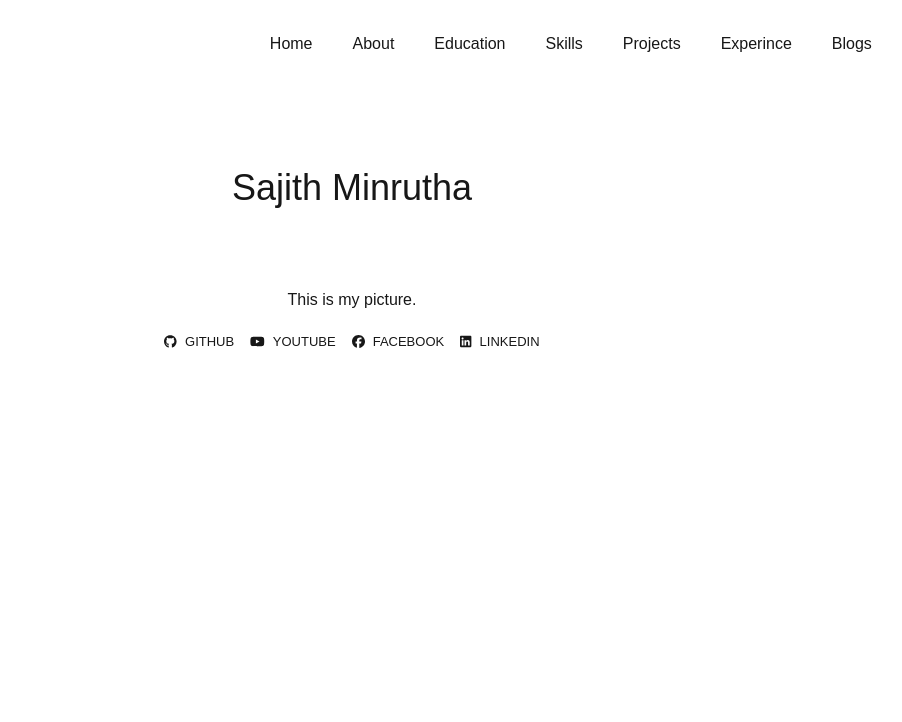
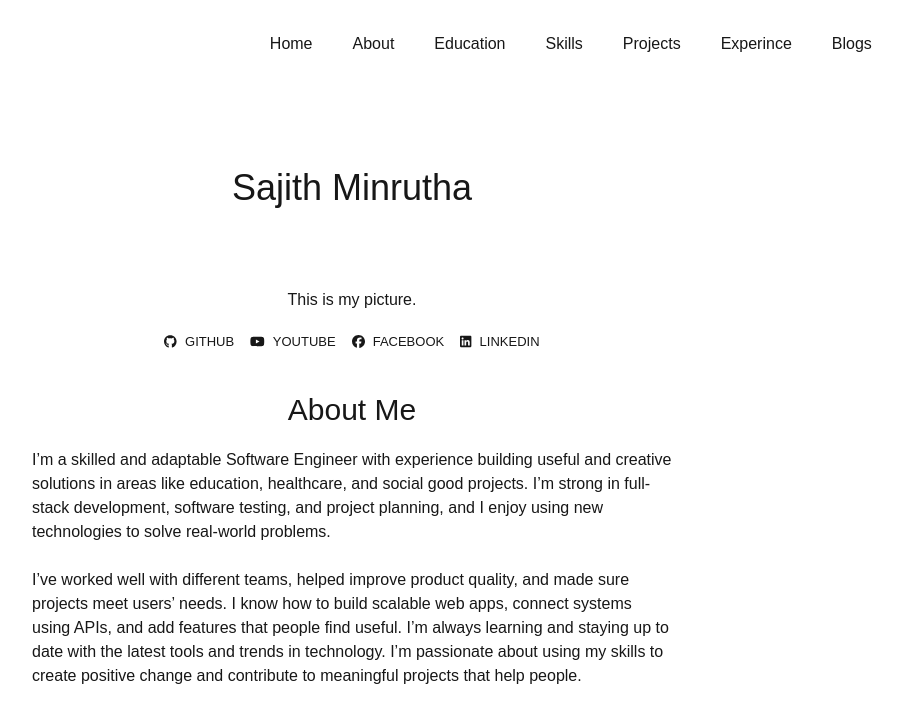
Before and after one commit to SajithMinrutha/Portfolio, a Next.js app: page / in a window 1280 px wide. Shown: the top 722 px of the page, without its empty margins (288-1190 px from the left). Built offline with nearby package versions, Linux system fonts and the light colour scheme.

Commit message:
create basic landing page

```diff
--- a/src/app/page.tsx
+++ b/src/app/page.tsx
@@ -1,10 +1,14 @@
+import AboutMe from "@/components/AboutMe";
 import LandingPage from "../components/LandingPage";
 import NavBar from "../components/NavBar";
+import Education from "@/components/Education";
 export default function Home() {
   return (
     <main>
       <NavBar />
       <LandingPage />
+      <AboutMe />
+      <Education />
     </main>
   );
 }
--- /dev/null
+++ b/src/components/AboutMe.tsx
@@ -0,0 +1,23 @@
+function AboutMe() {
+  return (
+    <div className="default-flex flex-col  my-5 ">
+      <h2 className="text-3xl font-mono">About Me</h2>
+      <p className="font-mono my-5 w-1/2 text-left">
+        I’m a skilled and adaptable Software Engineer with experience building
+        useful and creative solutions in areas like education, healthcare, and
+        social good projects. I’m strong in full-stack development, software
+        testing, and project planning, and I enjoy using new technologies to
+        solve real-world problems.
+        <br />
+        <br />
+        I’ve worked well with different teams, helped improve product quality,
+        and made sure projects meet users’ needs. I know how to build scalable
+        web apps, connect systems using APIs, and add features that people find
+        useful. I’m always learning and staying up to date with the latest tools
+        and trends in technology. I’m passionate about using my skills to create
+        positive change and contribute to meaningful projects that help people.
+      </p>
+    </div>
+  );
+}
+export default AboutMe;
--- /dev/null
+++ b/src/components/Education.tsx
@@ -0,0 +1,4 @@
+function Education() {
+  return <></>;
+}
+export default Education;
```
